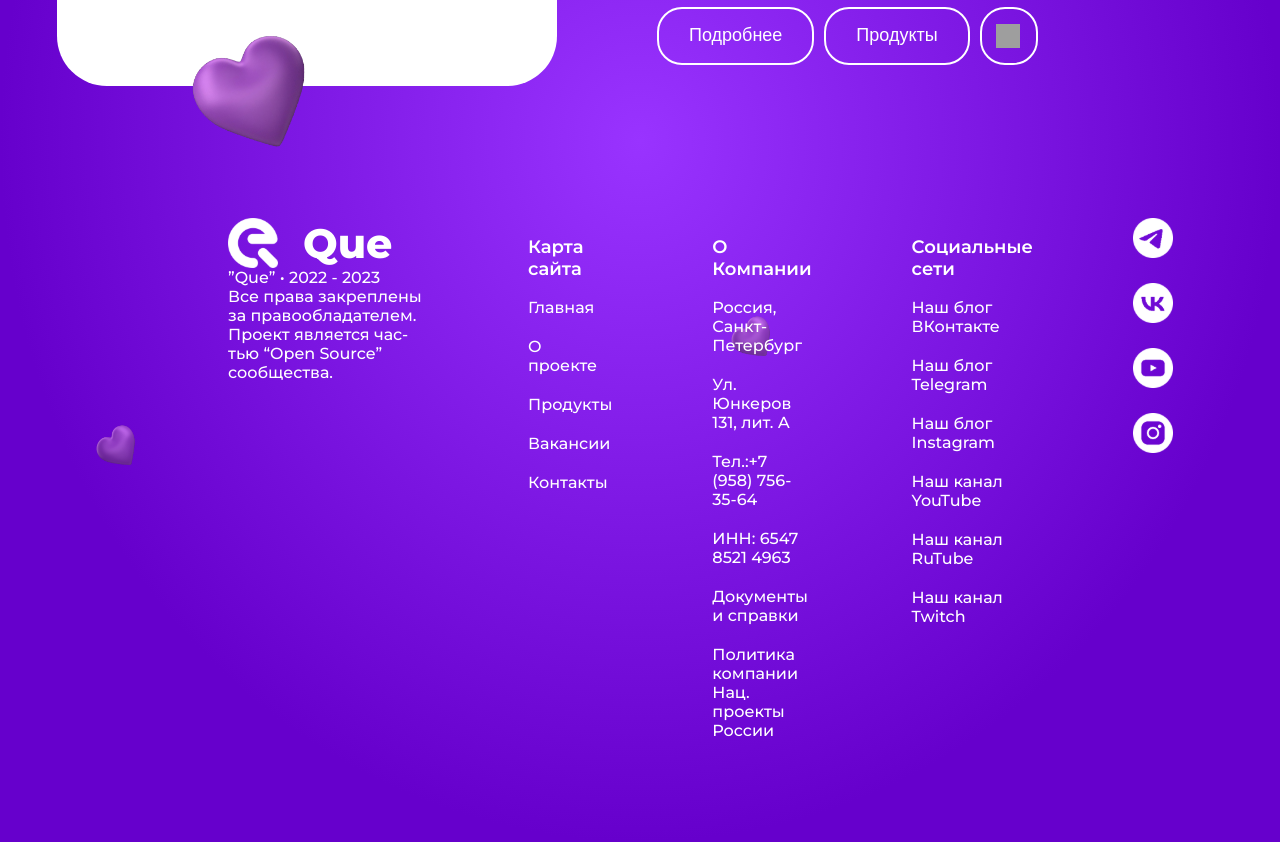
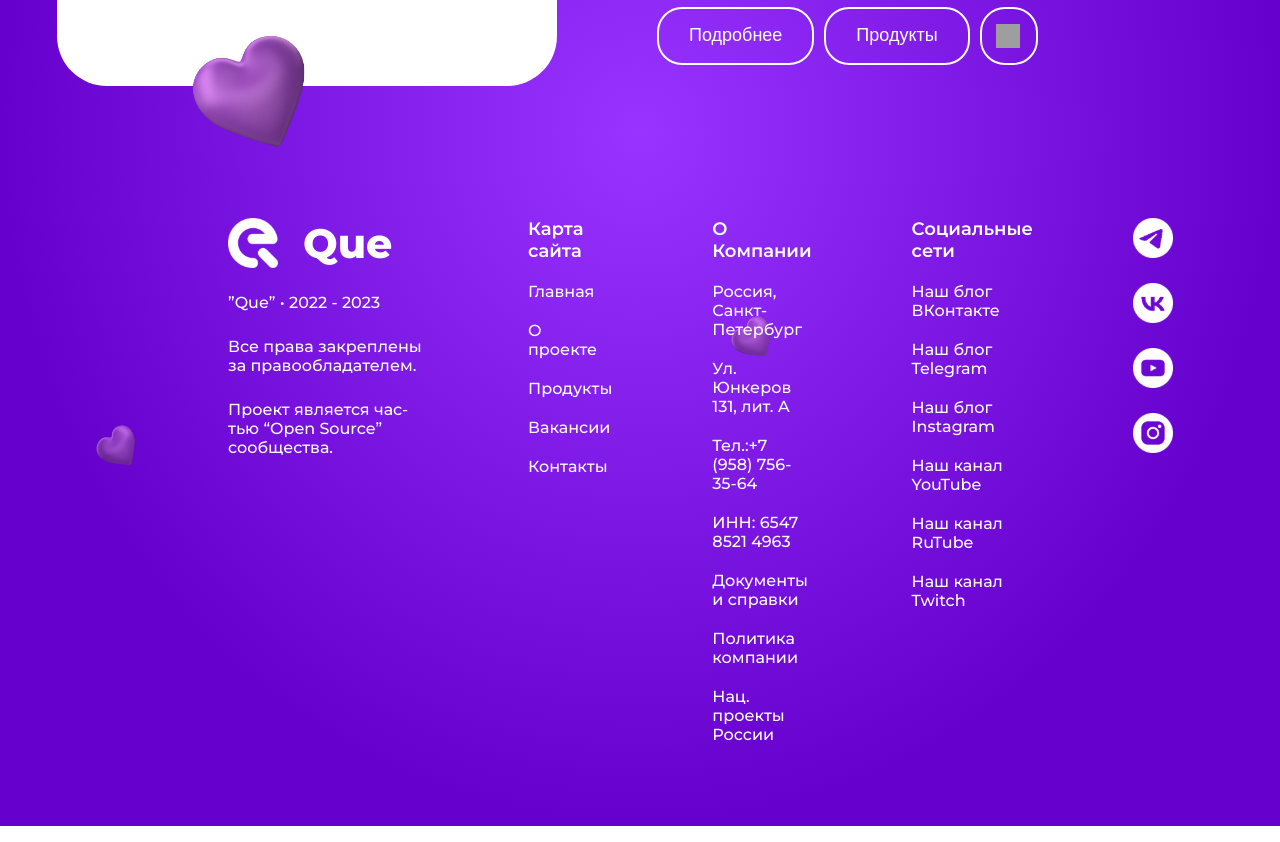
Before and after one commit to QueGroup/quegroup-website, a React (Create React App) app: page / in a window 1280 px wide. Shown: the part 560-1402 px from the top of the page. Built offline with nearby package versions, Linux system fonts and the light colour scheme; grey boxes are pictures that could not be loaded.

Commit message:
refactored some code

```diff
--- a/src/components/errorPage/ErrorPage.module.scss
+++ b/src/components/errorPage/ErrorPage.module.scss
@@ -4,8 +4,8 @@
 .main {
     background-image: radial-gradient(50.00% 50.00%, #9933FF 0%, #6600CC 100%);
     position: relative;
-    min-height: 1000px;
     color: #D9D9D9;
+    height: 100vh;
     display: flex;
     justify-content: center;
     align-items: center;
--- a/src/components/isLoading/IsLoading.tsx
+++ b/src/components/isLoading/IsLoading.tsx
@@ -2,9 +2,11 @@ import styles from './isLoading.module.scss';
 
 const IsLoading: React.FC = () => {
   return (
-      <div className={styles.main}>
-          <img src='/img/main-logo.svg' alt='Логотип Que' width={50} height={50}/>
-          <h1 className={styles.title}>Que</h1>
+      <div>
+          <div className={styles.main}>
+              <img src='/img/main-logo.svg' className={styles.logo} alt='Логотип Que' width={50} height={50}/>
+              <h1 className={styles.title}>Que</h1>
+          </div>
       </div>
   )
 }
--- a/src/components/isLoading/isLoading.module.scss
+++ b/src/components/isLoading/isLoading.module.scss
@@ -4,18 +4,39 @@
 .main {
     background-image: radial-gradient(50.00% 50.00%, #9933FF 0%, #6600CC 100%);
     position: relative;
-    min-height: 1000px;
+    height: 100vh;
     display: flex;
     align-items: center;
     justify-content: center;
 }
 
+.logo {
+    fill: #9933FF;
+    animation: colorOpacity 2s infinite;
+}
+
 .title {
-    color: #FFF;
+    color: rgb(255, 255, 255);
+    opacity: 1;
     font-family: Montserrat;
     font-size: 41px;
     font-style: normal;
     font-weight: 800;
     line-height: normal;
     margin-left: 10px;
+    animation: colorOpacity 2s infinite;
 }
+
+@keyframes colorOpacity {
+    0% {
+        opacity: 1;
+    }
+
+    50% {
+        opacity: 0;
+    }
+
+    100% {
+        opacity: 1;
+    }
+}
--- a/src/components/layouts/footer/Footer.module.scss
+++ b/src/components/layouts/footer/Footer.module.scss
@@ -7,7 +7,14 @@
     font-weight: 500;
     word-wrap: break-word;
     display: flex;
+    align-items: flex-start;
     gap: 100px;
+}
+
+.footerMainInfo {
+    display: flex;
+    flex-direction: column;
+    gap: 25px;
 }
 
 .queInfo {
@@ -26,23 +33,40 @@
     width: 200px;
 }
 
+.navigation {
+    display: flex;
+    flex-direction: column;
+    gap: 20px;
+}
+
+.navigationList {
+    display: flex;
+    flex-direction: column;
+    gap: 20px;
+    margin: 0;
+}
+
 .navigationTitle {
     font-size: 18px;
     font-weight: 600;
+    margin: 0;
 }
 
 .navigationItem {
-    margin: 0 0 20px;
     cursor: pointer;
 }
 
 .navigationItem a {
-    margin: 0 0 20px !important;
     display: block;
+}
+
+.socialMedia {
+    display: flex;
+    flex-direction: column;
+    gap: 25px;
 }
 
 .socialFooter {
     width: 40px;
     height: 40px;
-    margin-bottom: 25px;
 }
--- a/src/components/layouts/footer/Footer.tsx
+++ b/src/components/layouts/footer/Footer.tsx
@@ -5,7 +5,7 @@ import React from "react";
 const Footer : React.FC = () => {
   return (
     <footer className={styles.footer}>
-        <div>
+        <div className={styles.footerMainInfo}>
             <NavLink to="/" className={styles.queInfo}>
                 <img src='/img/main-logo.svg' alt="логотип"/>
                 <p className={styles.Que}>Que</p>
@@ -24,7 +24,7 @@ const Footer : React.FC = () => {
                 <li className={styles.navigationItem}>Контакты</li>
             </ul>
         </div>
-        <div className={styles.company}>
+        <div className={styles.navigation}>
             <h3 className={styles.navigationTitle}>О Компании</h3>
             <p className={styles.navigationItem}>Россия, Санкт-Петербург</p>
             <p className={styles.navigationItem}>Ул. Юнкеров 131, лит. А</p>
@@ -34,7 +34,7 @@ const Footer : React.FC = () => {
             <NavLink to="politics" className={styles.navigationItem}>Политика компании</NavLink>
             <p className={styles.navigationItem}>Нац. проекты России</p>
         </div>
-        <div className={styles.blogs}>
+        <div className={styles.navigation}>
             <h3 className={styles.navigationTitle}>Социальные сети</h3>
             <p className={styles.navigationItem}>Наш блог ВКонтакте</p>
             <p className={styles.navigationItem}>Наш блог Telegram</p>
```
